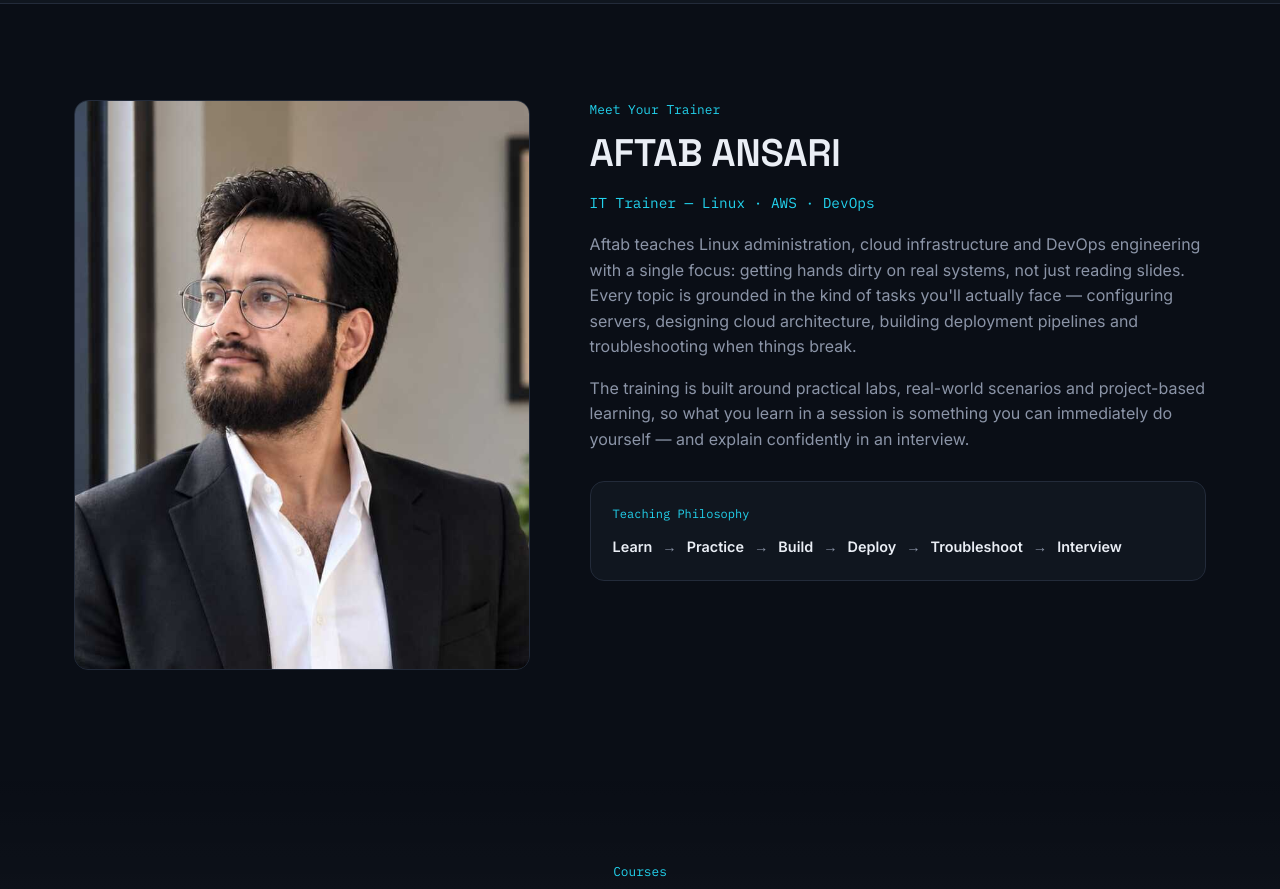
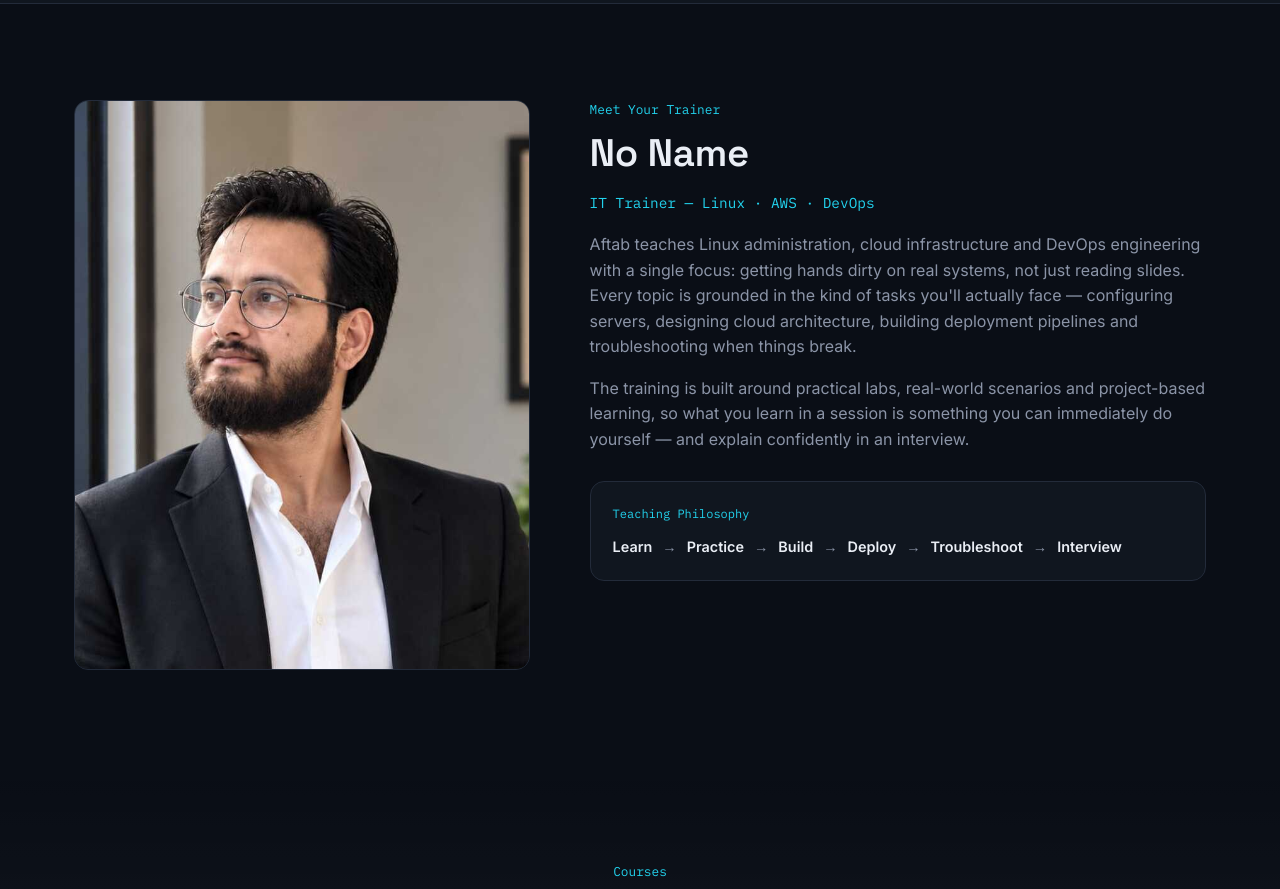
Before and after one commit to ProfAftab/portfolio, a plain HTML site: page index.html in a window 1280 px wide. Shown: the part 860-1749 px from the top of the page. Drawn offline with Linux system fonts and the light colour scheme.

Commit message:
commit from varsha

```diff
--- a/index.html
+++ b/index.html
@@ -117,7 +117,7 @@
 
     <div class="about-copy reveal">
       <p class="section-kicker">Meet Your Trainer</p>
-      <h2>AFTAB ANSARI</h2>
+      <h2>No Name</h2>
       <p class="role-line">IT Trainer &mdash; Linux &middot; AWS &middot; DevOps</p>
 
       <p>Aftab teaches Linux administration, cloud infrastructure and DevOps engineering with a single focus: getting hands dirty on real systems, not just reading slides. Every topic is grounded in the kind of tasks you'll actually face &mdash; configuring servers, designing cloud architecture, building deployment pipelines and troubleshooting when things break.</p>
```
